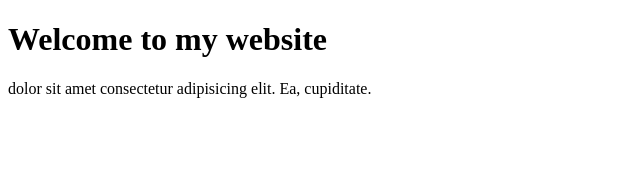
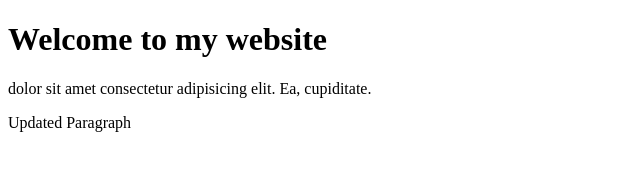
Before and after one commit to techcodedu/cwd_b6_demo_github, a plain HTML site: page index.html in a window 1280 px wide. Shown: the whole page, without its empty margins (0-640 px from the left). Drawn offline with Linux system fonts and the light colour scheme.

Commit message:
Update index.html

```diff
--- a/index.html
+++ b/index.html
@@ -9,5 +9,6 @@
   <body>
     <h1>Welcome to my website</h1>
     <p>dolor sit amet consectetur adipisicing elit. Ea, cupiditate.</p>
+    <p>Updated Paragraph</p>
   </body>
 </html>
```
